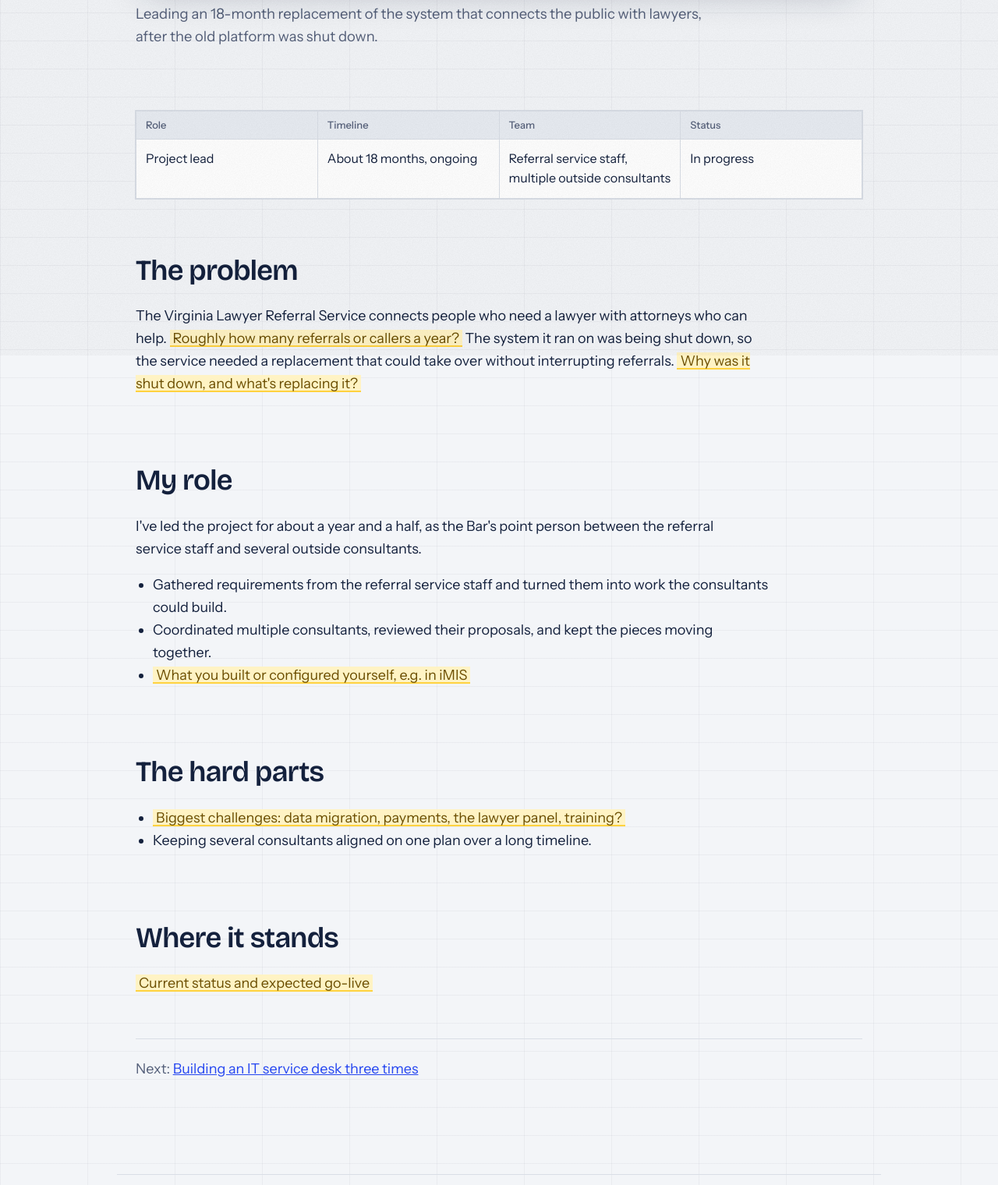
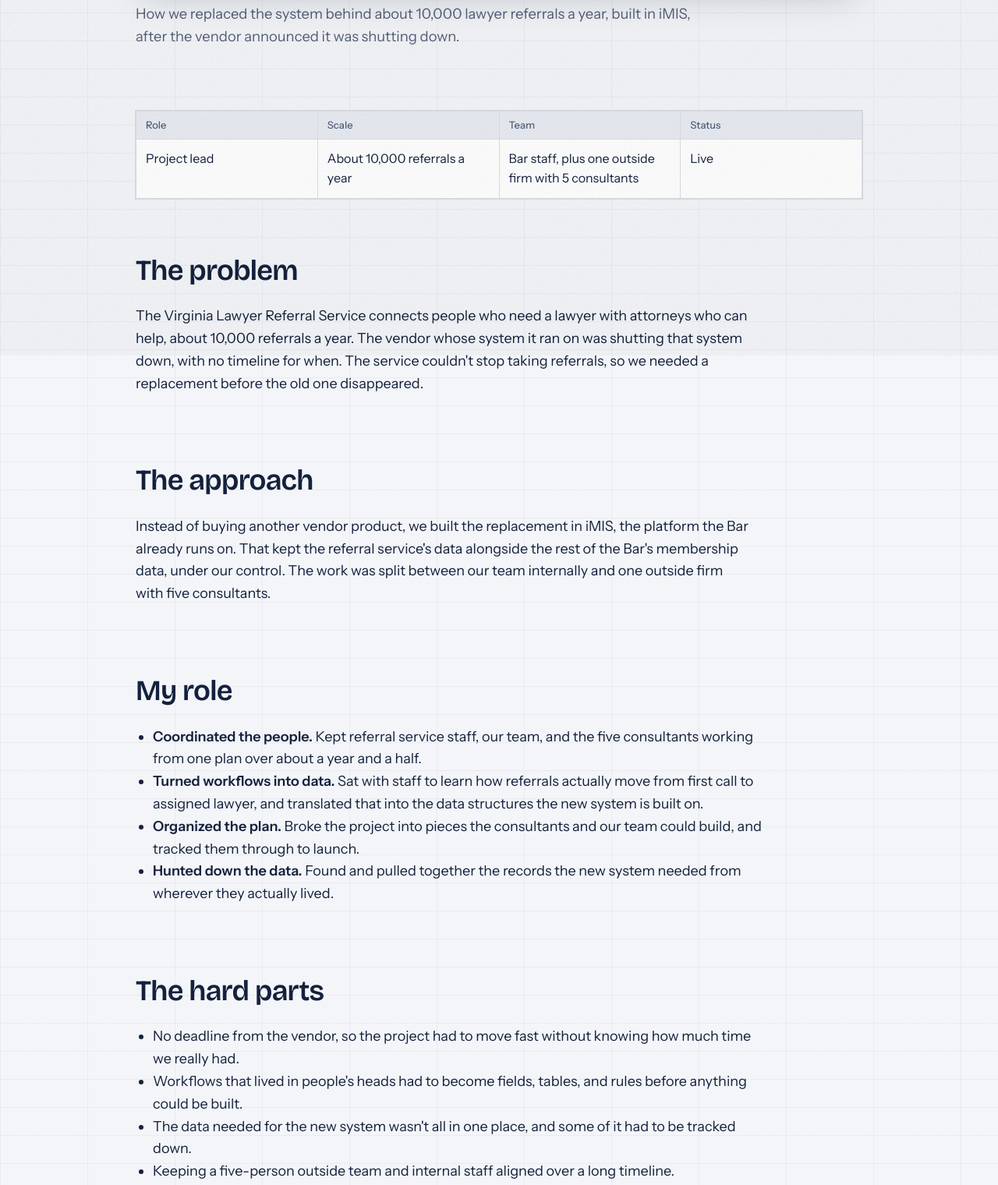
Before and after one commit to TheSwigler/AidanStengel.com, a plain HTML site: page work/lawyer-referral/index.html in a window 1280 px wide. Shown: the part 344-1864 px from the top of the page at 78% size. Drawn offline with nearby package versions, Linux system fonts and the light colour scheme.

Commit message:
v2: lawyer referral case study filled in; cut service cost figure
Co-Authored-By: Claude Opus 5.5 <noreply@anthropic.com>
Claude-Session: https://claude.ai/code/session_01TL8YXA5J1vE8CoqQGhg2eK

```diff
--- a/work/lawyer-referral/index.html
+++ b/work/lawyer-referral/index.html
@@ -4,11 +4,11 @@
   <meta charset="utf-8">
   <meta name="viewport" content="width=device-width, initial-scale=1">
   <title>Replacing a statewide lawyer referral system · Aidan Stengel</title>
-  <meta name="description" content="Leading the replacement of the Virginia Lawyer Referral Service system across multiple outside consultants.">
+  <meta name="description" content="Replacing the Virginia Lawyer Referral Service system, built in iMIS with one outside firm, after the vendor shut it down.">
   <meta property="og:type" content="article">
   <meta property="og:site_name" content="Aidan Stengel">
   <meta property="og:title" content="Replacing a statewide lawyer referral system">
-  <meta property="og:description" content="Leading the replacement of the Virginia Lawyer Referral Service system across multiple outside consultants.">
+  <meta property="og:description" content="Replacing the Virginia Lawyer Referral Service system, built in iMIS with one outside firm, after the vendor shut it down.">
   <meta property="og:url" content="https://aidanstengel.com/work/lawyer-referral/">
   <meta property="og:image" content="https://aidanstengel.com/assets/img/og.png">
   <meta name="twitter:card" content="summary_large_image">
@@ -35,45 +35,56 @@
 
 <div class="page-head">
   <h1>Replacing a statewide lawyer referral system</h1>
-  <p>Leading an 18-month replacement of the system that connects the public with lawyers, after the old platform was shut down.</p>
+  <p>How we replaced the system behind about 10,000 lawyer referrals a year, built in iMIS, after the vendor announced it was shutting down.</p>
 </div>
 
 <main>
   <section aria-label="Project summary">
     <table class="cs-meta">
-      <thead><tr><th scope="col">Role</th><th scope="col">Timeline</th><th scope="col">Team</th><th scope="col">Status</th></tr></thead>
-      <tbody><tr><td data-label="Role">Project lead</td><td data-label="Timeline">About 18 months, ongoing</td><td data-label="Team">Referral service staff, multiple outside consultants</td><td data-label="Status">In progress</td></tr></tbody>
+      <thead><tr><th scope="col">Role</th><th scope="col">Scale</th><th scope="col">Team</th><th scope="col">Status</th></tr></thead>
+      <tbody><tr>
+        <td data-label="Role">Project lead</td>
+        <td data-label="Scale">About 10,000 referrals a year</td>
+        <td data-label="Team">Bar staff, plus one outside firm with 5 consultants</td>
+        <td data-label="Status">Live</td>
+      </tr></tbody>
     </table>
   </section>
 
   <section class="prose" aria-labelledby="problem-h">
     <h2 id="problem-h">The problem</h2>
-    <p>The Virginia Lawyer Referral Service connects people who need a lawyer with attorneys who can help. <em class="todo">Roughly how many referrals or callers a year?</em> The system it ran on was being shut down, so the service needed a replacement that could take over without interrupting referrals. <em class="todo">Why was it shut down, and what's replacing it?</em></p>
+    <p>The Virginia Lawyer Referral Service connects people who need a lawyer with attorneys who can help, about 10,000 referrals a year. The vendor whose system it ran on was shutting that system down, with no timeline for when. The service couldn't stop taking referrals, so we needed a replacement before the old one disappeared.</p>
+  </section>
+
+  <section class="prose" aria-labelledby="approach-h">
+    <h2 id="approach-h">The approach</h2>
+    <p>Instead of buying another vendor product, we built the replacement in iMIS, the platform the Bar already runs on. That kept the referral service's data alongside the rest of the Bar's membership data, under our control. The work was split between our team internally and one outside firm with five consultants.</p>
   </section>
 
   <section class="prose" aria-labelledby="role-h">
     <h2 id="role-h">My role</h2>
-    <p>I've led the project for about a year and a half, as the Bar's point person between the referral service staff and several outside consultants.</p>
     <ul>
-      <li>Gathered requirements from the referral service staff and turned them into work the consultants could build.</li>
-      <li>Coordinated multiple consultants, reviewed their proposals, and kept the pieces moving together.</li>
-      <li><em class="todo">What you built or configured yourself, e.g. in iMIS</em></li>
+      <li><strong>Coordinated the people.</strong> Kept referral service staff, our team, and the five consultants working from one plan over about a year and a half.</li>
+      <li><strong>Turned workflows into data.</strong> Sat with staff to learn how referrals actually move from first call to assigned lawyer, and translated that into the data structures the new system is built on.</li>
+      <li><strong>Organized the plan.</strong> Broke the project into pieces the consultants and our team could build, and tracked them through to launch.</li>
+      <li><strong>Hunted down the data.</strong> Found and pulled together the records the new system needed from wherever they actually lived.</li>
     </ul>
   </section>
 
   <section class="prose" aria-labelledby="hard-h">
     <h2 id="hard-h">The hard parts</h2>
     <ul>
-      <li><em class="todo">Biggest challenges: data migration, payments, the lawyer panel, training?</em></li>
-      <li>Keeping several consultants aligned on one plan over a long timeline.</li>
+      <li>No deadline from the vendor, so the project had to move fast without knowing how much time we really had.</li>
+      <li>Workflows that lived in people's heads had to become fields, tables, and rules before anything could be built.</li>
+      <li>The data needed for the new system wasn't all in one place, and some of it had to be tracked down.</li>
+      <li>Keeping a five-person outside team and internal staff aligned over a long timeline.</li>
     </ul>
   </section>
 
   <section class="prose" aria-labelledby="status-h">
-    <h2 id="status-h">Where it stands</h2>
-    <p><em class="todo">Current status and expected go-live</em></p>
+    <h2 id="status-h">The result</h2>
+    <p>The new system is live, and the referral service runs on it today, inside the same platform as the rest of the Bar's member data.</p>
   </section>
-
   <p class="cs-next">Next: <a href="/work/service-desk/">Building an IT service desk three times</a></p>
 </main>
 
```
Also changed, not shown: index.html (+2 -2 lines), resume/index.html (+3 -3 lines), work/service-desk/index.html (+1 -1 lines).
